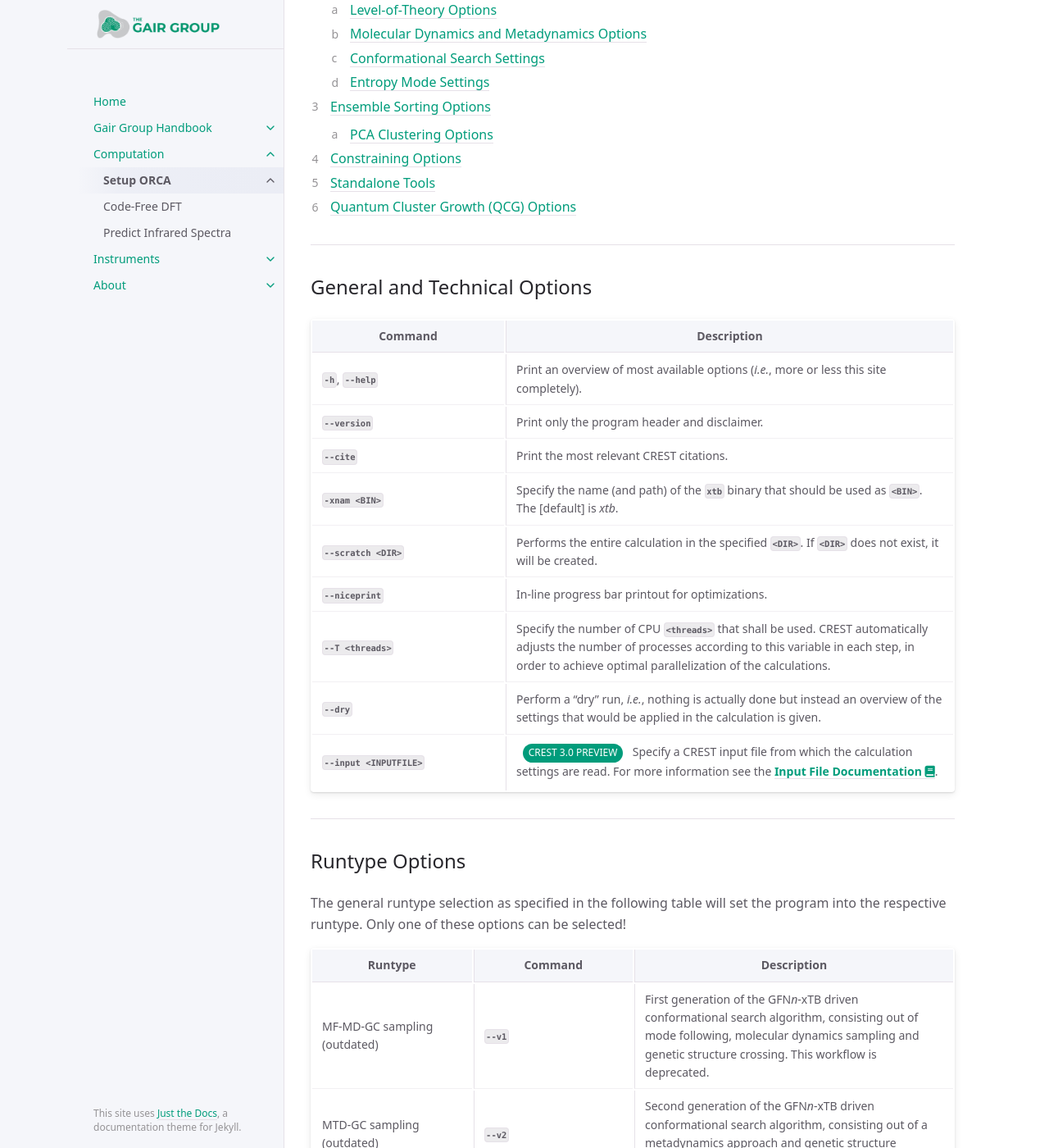
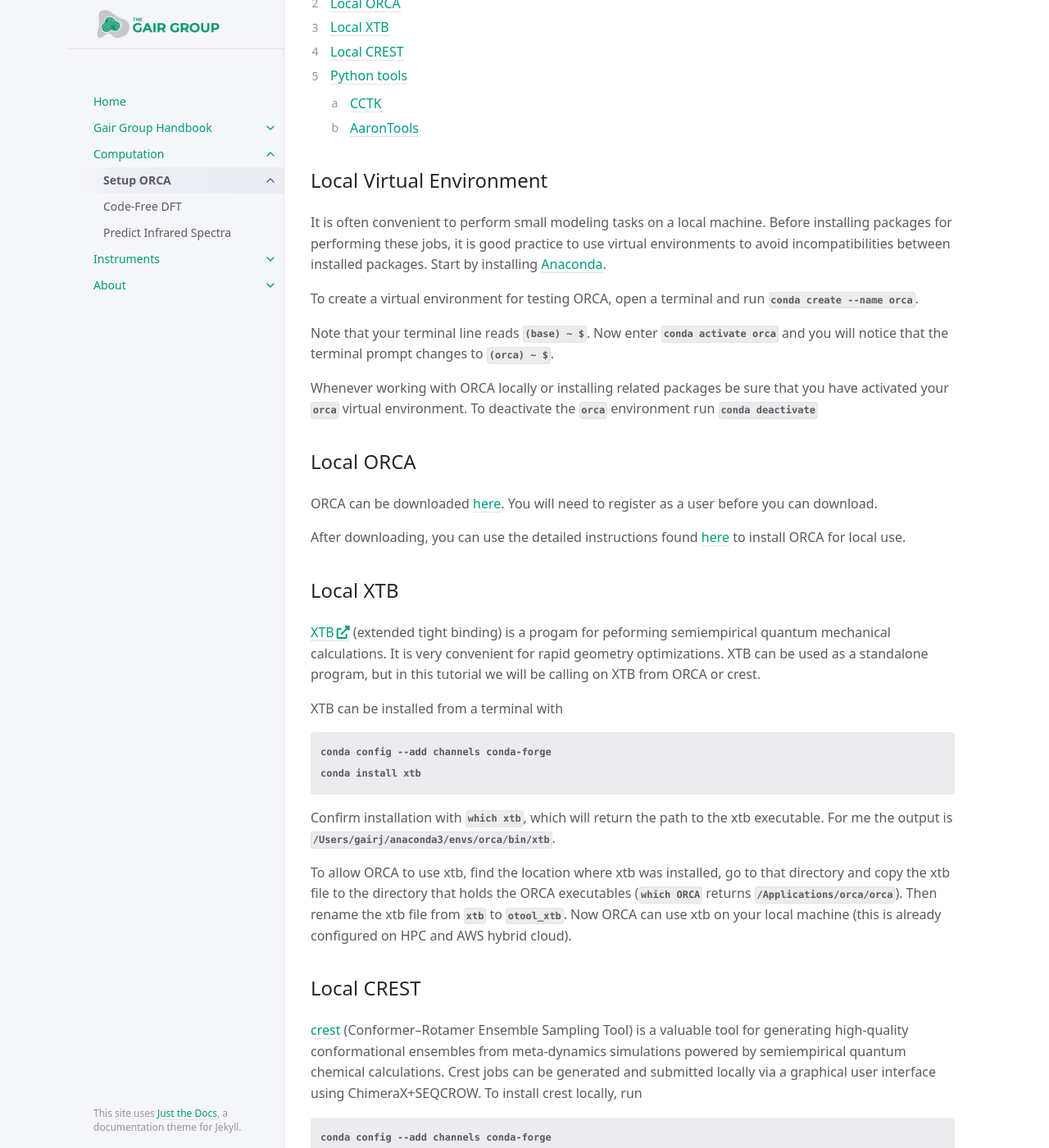
Before and after one commit to joegair/gair-group-docs, a Jekyll site: the page built from page/computation/setup_dft.md, in a window 1280 px wide and 1400 px high, scrolled down 293 px. Shown: the whole window at 82% size. Built offline with Jekyll 4.4.1, drawn with Linux system fonts in a browser that asks for light colours; some of the changed text lies outside the part shown.

Commit message:
add setup

````diff
--- a/page/computation/setup_dft.md
+++ b/page/computation/setup_dft.md
@@ -5,14 +5,15 @@ parent: Computation
 nav_order: 1
 has_children: true
 has_toc: false
-summary: "The entire list of available command line arguments for CREST."
+summary: "Instructions for intalling ORCA and ChimeraX+SEQCROW for local DFT calculations."
 permalink: /page/computation/setup.html
 ---
 
 # {{page.title}}
 {: .no_toc }
 
-This page describes how to setup ORCA to run calculations your personal computer.
+This page describes how to setup ORCA to perform DFT calculations on your personal machine. Plus instructions on how to setup ChimeraX+SEQCROW to setup, run, and analyze DFT jobs from a GUI.
+
 
 ## Table of contents
 {: .no_toc .text-delta }
@@ -21,112 +22,48 @@ This page describes how to setup ORCA to run calculations your personal computer
 {:toc}
 
 
----
+## Local Virtual Environment
+
+It is often convenient to perform small modeling tasks on a local machine. Before installing packages for performing these jobs, it is good practice to use virtual environments to avoid incompatibilities between installed packages. Start by installing [Anaconda](https://docs.conda.io/projects/conda/en/stable/user-guide/install/index.html).
+
+To create a virtual environment for testing ORCA, open a terminal and run `conda create --name orca`.
+
+Note that your terminal line reads `(base) ~ $`. Now enter `conda activate orca` and you will notice that the terminal prompt changes to `(orca) ~ $`.
+
+Whenever working with ORCA locally or installing related packages be sure that you have activated your `orca` virtual environment.  To deactivate the `orca` environment run `conda deactivate`
+
+## Local ORCA
+ORCA can be downloaded [here](https://orcaforum.kofo.mpg.de/index.php). You will need to register as a user before you can download.
+
+After downloading, you can use the detailed instructions found [here](https://sites.google.com/site/orcainputlibrary/setting-up-orca) to install ORCA for local use.
 
 
+## Local XTB
 
-## General and Technical Options
+[XTB](https://xtb-docs.readthedocs.io/en/latest/setup.html) (extended tight binding) is a progam for peforming semiempirical quantum mechanical calculations. It is very convenient for rapid geometry optimizations. XTB can be used as a standalone program, but in this tutorial we will be calling on XTB from ORCA or crest.
 
-{% include 2tab.html obj=site.data.keywords.general %}
+XTB can be installed from a terminal with
 
+```
+conda config --add channels conda-forge
+conda install xtb
+```
 
----
+Confirm installation with `which xtb`, which will return the path to the xtb executable. For me the output is `/Users/gairj/anaconda3/envs/orca/bin/xtb`.
 
-## Runtype Options
+To allow ORCA to use xtb, find the location where xtb was installed, go to that directory and copy the xtb file to the directory that holds the ORCA executables (`which ORCA` returns `/Applications/orca/orca`). Then rename the xtb file from `xtb` to `otool_xtb`. Now ORCA can use xtb on your local machine (this is already configured on HPC and AWS hybrid cloud).
 
-The general runtype selection as specified in the following table will set the program into the respective runtype.
-Only one of these options can be selected!
+## Local CREST
 
-{% include 3tab.html obj=site.data.keywords.runtype %}
+[crest](https://crest-lab.github.io/crest-docs/) (Conformer–Rotamer Ensemble Sampling Tool) is a valuable tool for generating high-quality conformational ensembles from meta-dynamics simulations powered by semiempirical quantum chemical calculations. Crest jobs can be generated and submitted locally via a graphical user interface using ChimeraX+SEQCROW. To install crest locally, run
 
+```
+conda config --add channels conda-forge
+conda install crest
+```
 
----
+*to do*
 
-### Level-of-Theory Options
-These are the options related to the level of theory and settings for `xtb` through CREST.
-
-{% include 2tab.html obj=site.data.keywords.leveloftheory %}
-
-
----
-
-### Molecular Dynamics and Metadynamics Options
-The following options can be used to modify settings for the MD and MTD simulations during the conformational sampling.
-
-{% include 2tab.html obj=site.data.keywords.mdsettings %}
-
-
-
----
-
-### Conformational Search Settings
-The following options modify some algorithmic aspects of the conformational searches and concern mainly the runtypes `--v3` and `--v4`.
-
-{% include 2tab.html obj=site.data.keywords.confsettings %}
-
-
-
----
-
-### Entropy Mode Settings
-The following options modify some algorithmic aspects and thresholds of the conformational entropy runtype `--entropy`. Partially also applies for `--v4`.
-
-{% include 2tab.html obj=site.data.keywords.entropysettings %}
-
-
-
----
-
-## Ensemble Sorting Options
-The options in this section are used to modify the CREGEN sorting algorithm, in both the
-[standalone version (`--cregen <FILE>`) <i class="fa-solid fa-circle-up"></i>]({{site.baseurl}}/page/documentation/keywords.html#cregen) and tied in to the conformational sampling.
-An application of the standalone CREGEN application is shown in [Example 2]({{site.baseurl}}/page/examples/example_2.html).
-
-{% include 2tab.html obj=site.data.keywords.sortingsettings %}
-
-
-
----
-
-### PCA Clustering Options
-
-An extension to the CREGEN sorting is an automatic principle component analysis (PCA) and k-Means sorting clustering algorithm. It can be invoked with the `--cluster` command.
-
-{% include tip.html content="The `--cluster` option serves as an extension for regular conformational searches, the `--cregen <FILE>` standalone usage, or the `--for <FILE>` command and can be used with any of these." %}
-
-{% include note.html content="This algorithm currently does not work well for non-covalent complexes or molecular clusters and should only be applied to singular molecules." %}
-
-{% include 2tab.html obj=site.data.keywords.pcasettings %}
-
-
-
----
-
-## Constraining Options
-
-CREST offers an interface to `xtb`'s constraints by passing the respective arguments,
-e.g. manually via the `--cinp` option, or by an automatic setup like `--cbonds`.
-Constrainment syntax for the `xtb` can be found [here.](https://xtb-docs.readthedocs.io/en/latest/xcontrol.html#fixing-constraining-and-confining)
-Some examples for constrained CREST calculations are presented [here.](../examples/example_4.html)
-{: .text-justify }
-
-{% include 2tab.html obj=site.data.keywords.constrainment %}
-
-
-
----
-
-## Standalone Tools
-
-The following tools can be used as as standalone application in CREST, similar to the main [runtype options. <i class="fa-solid fa-circle-up"></i>]({{site.baseurl}}/page/documentation/keywords.html#runtype-options)
-
-{% include 3tab.html obj=site.data.keywords.standalonetools %}
-
-
----
-
-## Quantum Cluster Growth (QCG) Options
-
-The QCG keyword section can be found on the next page:
-
-[Go to Quantum Cluster Growth Keyword Documentation <i class="fa-solid fa-book"></i>](qcg.html){: .btn .btn-green }
+## Python tools
+### CCTK
+### AaronTools
````
Also changed, not shown: page/computation/Code-Free-DFT.md (+8 -13 lines).
